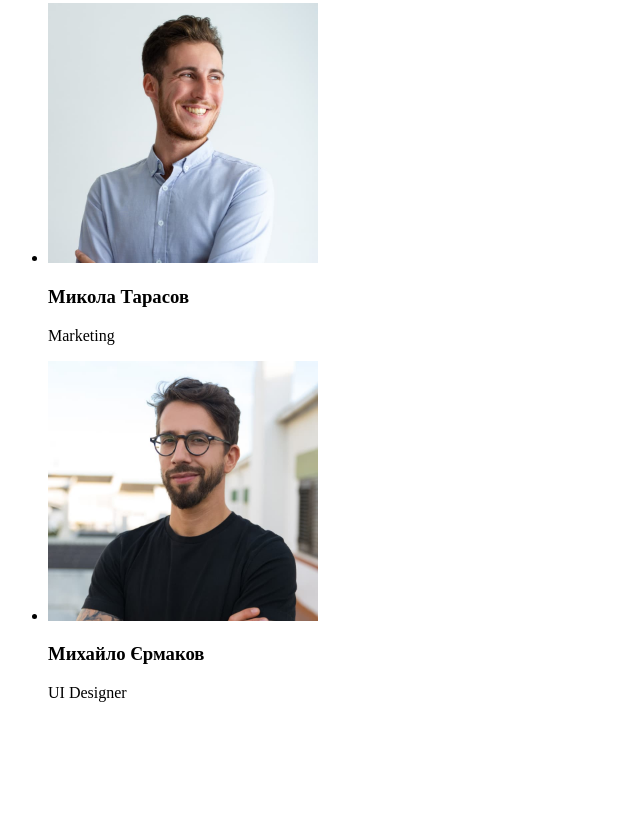
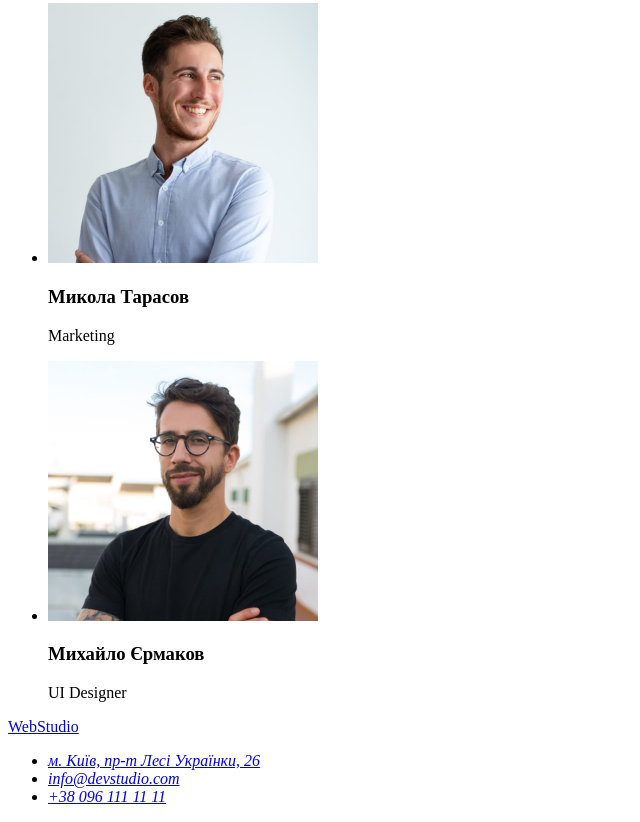
Before and after one commit to NikitaLan/goit-markup-hw-01, a plain HTML site: page index.html in a window 1280 px wide. Shown: the part 2333-3155 px from the top of the page, without its empty margins (0-640 px from the left). Before the commit the page ends 3051 px from the top, so only its background shows below. Drawn offline with Linux system fonts and the light colour scheme.

Commit message:
Update index.html

```diff
--- a/index.html
+++ b/index.html
@@ -157,5 +157,24 @@
         </div>
       </section>
     </main>
+    <footer>
+        <div>
+          <a href="#" class="logo footer-logo"><span>Web</span>Studio</a>
+          <address>
+            <ul>
+              <li>
+                <a
+                  href="https://www.google.com/maps/place/%D0%B1%D1%83%D0%BB%D1%8C%D0%B2%D0%B0%D1%80+%D0%9B%D0%B5%D1%81%D1%96+%D0%A3%D0%BA%D1%80%D0%B0%D1%97%D0%BD%D0%BA%D0%B8,+26,+%D0%9A%D0%B8%D1%97%D0%B2,+02000/@50.4266149,30.5368623,17z/data=!4m5!3m4!1s0x40d4cf0e033ecbe9:0x57a4dffefec77da0!8m2!3d50.4265807!4d30.5383858"
+                  target="_blank"
+                  rel="noopener noreferrer"
+                  >м. Київ, пр-т Лесі Українки, 26</a
+                >
+              </li>
+              <li><a href="mailto:info@devstudio.com">info@devstudio.com</a></li>
+              <li><a href="tel:+380961111111">+38 096 111 11 11</a></li>
+            </ul>
+          </address>
+        </div>
+      </footer>
   </body>
 </html>
```
